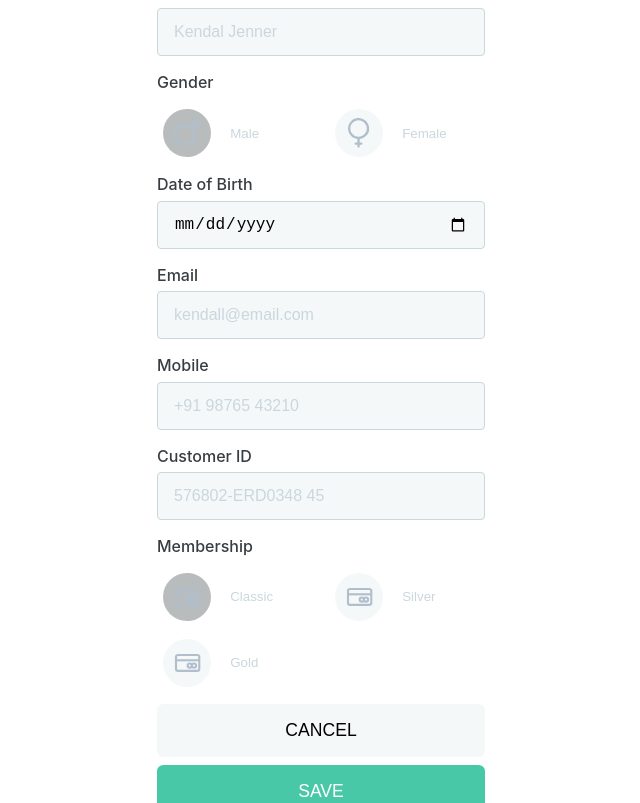
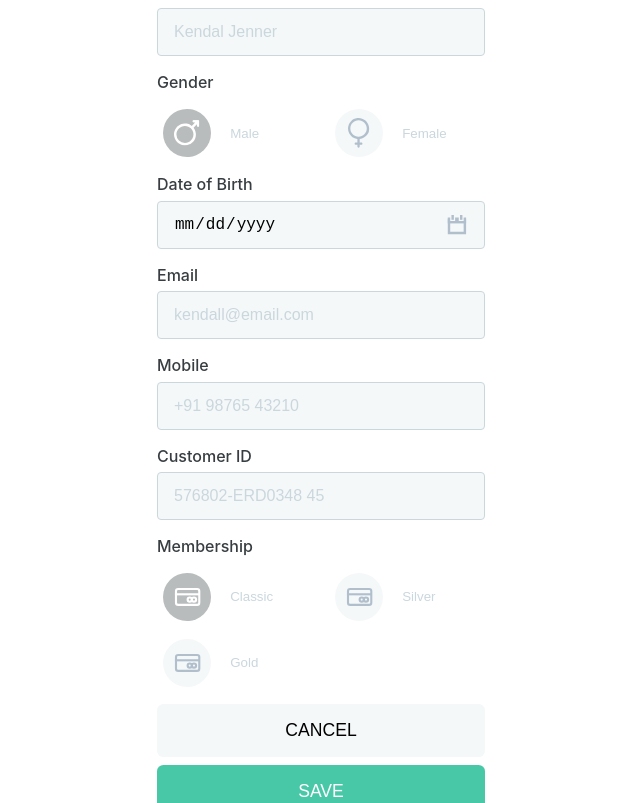
Before and after one commit to l3r0ux/banana-republic, a Vue app: page / in a window 1280 px wide. Shown: the part 866-1669 px from the top of the page, without its empty margins (319-959 px from the left). Built offline with nearby package versions, Linux system fonts and the light colour scheme.

Commit message:
add custom calendar icon and some style fixes

```diff
--- a/src/components/LandingSection.vue
+++ b/src/components/LandingSection.vue
@@ -19,12 +19,8 @@ const handleClick = () => {
       <div class="text">
         <h1>Front-end challenge!</h1>
         <p>This is the design that you will need to code up and impress us.</p>
-        <button>
-          <img
-            @click="handleClick"
-            src="/arrow.svg"
-            :class="isContentExpanded ? 'expanded' : 'closed'"
-          />
+        <button @click="handleClick">
+          <img src="/arrow.svg" :class="isContentExpanded ? 'expanded' : 'closed'" />
         </button>
       </div>
     </div>
@@ -67,6 +63,7 @@ const handleClick = () => {
       }
 
       button {
+        cursor: pointer;
         display: flex;
         align-items: center;
         justify-content: center;
--- a/src/components/MainForm.vue
+++ b/src/components/MainForm.vue
@@ -36,8 +36,8 @@ const handleSubmit = () => {
         label="Gender"
         type="chip"
         :chips="[
-          { name: 'Male', iconUrl: '/mars-symbol.svg' },
-          { name: 'Female', iconUrl: '/venus-symbol.svg' }
+          { name: 'Male', iconUrl: '/mars-symbol' },
+          { name: 'Female', iconUrl: '/venus-symbol' }
         ]"
       />
       <UiInput @change="formValue.dateOfBirth = $event" label="Date of Birth" type="date" />
@@ -50,7 +50,7 @@ const handleSubmit = () => {
       <UiInput
         @change="formValue.mobile = $event"
         label="Mobile"
-        type="number"
+        type="tel"
         placeholder="+91 98765 43210"
       />
       <UiInput
@@ -64,9 +64,9 @@ const handleSubmit = () => {
         label="Membership"
         type="chip"
         :chips="[
-          { name: 'Classic', iconUrl: '/card.svg' },
-          { name: 'Silver', iconUrl: '/card.svg' },
-          { name: 'Gold', iconUrl: '/card.svg' }
+          { name: 'Classic', iconUrl: '/card' },
+          { name: 'Silver', iconUrl: '/card' },
+          { name: 'Gold', iconUrl: '/card' }
         ]"
       />
       <button class="button cancel">CANCEL</button>
@@ -99,6 +99,7 @@ const handleSubmit = () => {
       font-size: 1.1rem;
       border-radius: 0.4rem;
       padding: 1rem 0;
+      cursor: pointer;
 
       &.cancel {
         margin-bottom: 0.5rem;
--- a/src/components/general/UiInput.vue
+++ b/src/components/general/UiInput.vue
@@ -26,14 +26,16 @@ onMounted(() => {
 <template>
   <div class="input-container">
     <label :for="label">{{ label }}</label>
+    <div class="input-wrapper" v-if="type !== 'chip'">
+      <img v-if="type === 'date'" src="/calendar.svg" />
       <input
-      v-if="type !== 'chip'"
         @input="emit('change', $event.target.value)"
         :id="label"
         :type="type"
         :placeholder="placeholder"
         :name="label"
       />
+    </div>
     <template v-else>
       <div class="chips-container">
         <button
@@ -43,7 +45,9 @@ onMounted(() => {
           :key="chip"
         >
           <div class="chip" :class="activeChip === chip.name ? 'selected' : ''">
-            <img :src="chip.iconUrl" />
+            <img
+              :src="activeChip === chip.name ? `${chip.iconUrl}--white.svg` : `${chip.iconUrl}.svg`"
+            />
           </div>
           <span class="name">{{ chip.name }}</span>
         </button>
@@ -61,6 +65,41 @@ onMounted(() => {
   width: 100%;
   text-align: left;
   margin-bottom: 1rem;
+
+  .input-wrapper {
+    position: relative;
+    width: 100%;
+
+    @supports selector(::-webkit-calendar-picker-indicator) {
+      input[type='date']::-webkit-calendar-picker-indicator {
+        position: absolute;
+        top: 0;
+        right: 0;
+        opacity: 0;
+        z-index: 2;
+        width: 15%;
+        height: 100%;
+
+        &:hover {
+          cursor: pointer;
+        }
+      }
+
+      img {
+        position: absolute;
+        right: 18px;
+        top: 14px;
+        pointer-events: none;
+        background-color: var(--br-color-pale-grey);
+      }
+    }
+
+    @supports not selector(::-webkit-calendar-picker-indicator) {
+      img {
+        display: none;
+      }
+    }
+  }
 
   label,
   input {
@@ -104,6 +143,7 @@ onMounted(() => {
     margin-top: 0.6rem;
 
     .chip-container {
+      cursor: pointer;
       display: flex;
       align-items: center;
       border: unset;
```
Lines whose indentation alone changed are shown as unchanged.
